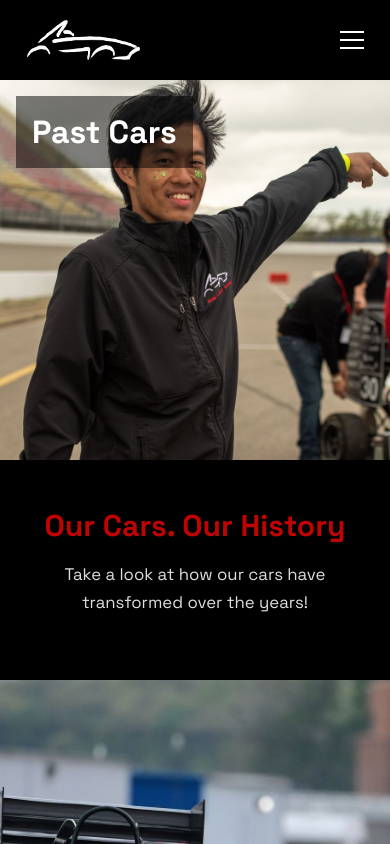
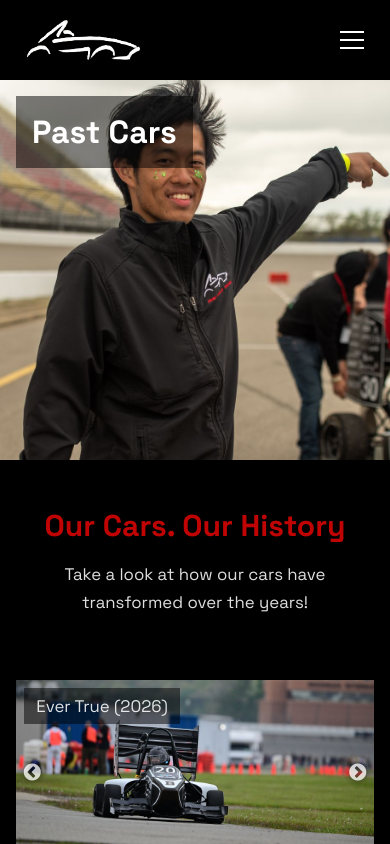
Before and after one commit to ethany202/brown-fsae-website, a React (Vite) app: page /cars in a window 390 px wide. Built offline with nearby package versions, Linux system fonts and the light colour scheme.

Commit message:
Fixed mobile view

```diff
--- a/src/components/subsystem-block/SubsystemBlock.jsx
+++ b/src/components/subsystem-block/SubsystemBlock.jsx
@@ -19,15 +19,22 @@ export default function SubsystemBlock({subsystemName, subsystemPhotos, subsyste
         <div className="py-6">
             <h3 className="text-center text-3xl md:text-5xl py-4 font-[Michroma-Regular]">{subsystemName}</h3>
 
+            {subsystemPhotos.length > 1 ? (
                 <Slider {...carouselSettings} className="w-10/12 md:w-3/4 max-w-screen-lg mx-auto py-4">
                     {subsystemPhotos.map((photoRef, idx) => {
                         return (
                             <div key={idx} className="px-4">
-                            <img src={photoRef} className="w-full" alt={`${subsystemName} subsystem`} loading="lazy"/>
+                                <img src={photoRef} className="w-full aspect-[3/2] object-cover" alt={`${subsystemName} subsystem`} loading="lazy"/>
                             </div>
                         )
                     })}
                 </Slider>
+            ) : (
+                // single photo, skip the slider so slick doesn't clone it
+                <div className="w-10/12 md:w-1/2 max-w-screen-lg mx-auto py-4">
+                    <img src={subsystemPhotos[0]} className="w-full aspect-[3/2] object-cover" alt={`${subsystemName} subsystem`} loading="lazy"/>
+                </div>
+            )}
 
             <p className="text-center py-6">{subsystemDesc}</p>
 
--- a/src/index.css
+++ b/src/index.css
@@ -100,16 +100,16 @@ h1{
   @apply text-[2rem] md:text-[2.5rem]
 }
 
-/* keep carousel arrows on screen on mobile */
+/* keep carousel arrows on screen on mobile, extra class beats slick-theme.css */
 @media (max-width: 767px) {
-  .slick-prev, .slick-next {
+  .slick-slider .slick-prev, .slick-slider .slick-next {
     z-index: 10;
   }
-  .slick-prev {
-    left: 22px;
+  .slick-slider .slick-prev {
+    left: 6px;
   }
-  .slick-next {
-    right: 22px;
+  .slick-slider .slick-next {
+    right: 6px;
   }
   .slick-prev:before, .slick-next:before {
     text-shadow: 0 0 6px rgba(0, 0, 0, 0.8);
--- a/src/pages/cars/Cars.jsx
+++ b/src/pages/cars/Cars.jsx
@@ -42,15 +42,15 @@ export default function Cars(){
                 </div>
             </div>
 
-            <div className="flex flex-col items-center justify-center">
-                <div className="py-8 mb-4 w-11/12 md:w-full max-w-screen-lg">
+            <div className="w-full flex flex-col items-center justify-center">
+                <div className="py-8 mb-4 w-11/12 max-w-screen-lg min-w-0">
                     <Slider {...carouselSettings} className="w-full max-w-screen-lg mx-auto">
                         {cars.map((car) => {
                             return (
-                                <div key={car.year} className="px-4 relative">
-                                    <img src={car.photo} className="w-full" alt={`${car.name} (${car.year})`}/>
-                                    <div className="absolute top-3 left-7 md:top-10 md:left-10 flex items-center">
-                                        <p className="bg-black/50 py-1 px-4">{car.name} ({car.year})</p>
+                                <div key={car.year} className="md:px-4 relative">
+                                    <img src={car.photo} className="w-full aspect-[2/1] object-cover" alt={`${car.name} (${car.year})`}/>
+                                    <div className="absolute top-2 left-2 md:top-10 md:left-10 flex items-center">
+                                        <p className="bg-black/50 py-1 px-3 md:px-4 text-sm md:text-base">{car.name} ({car.year})</p>
                                     </div>
                                 </div>
                             )
```
Lines whose indentation alone changed are shown as unchanged.
